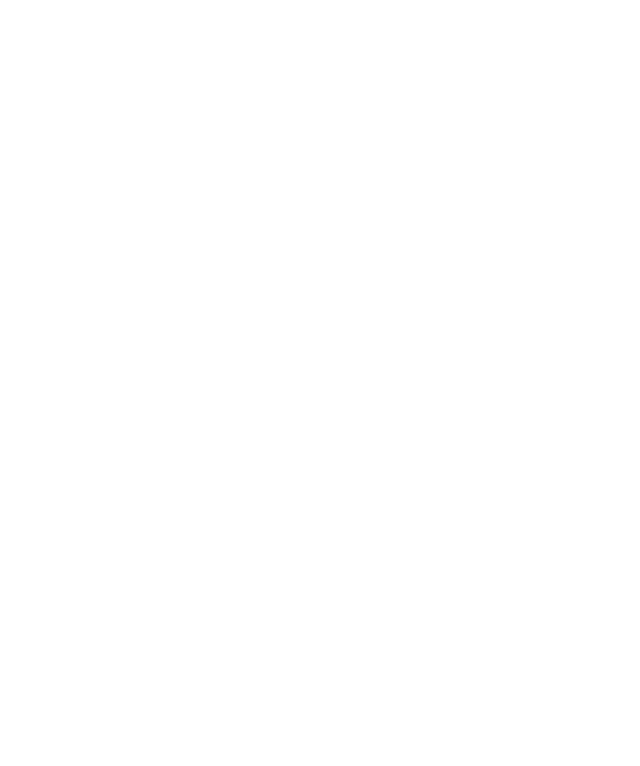
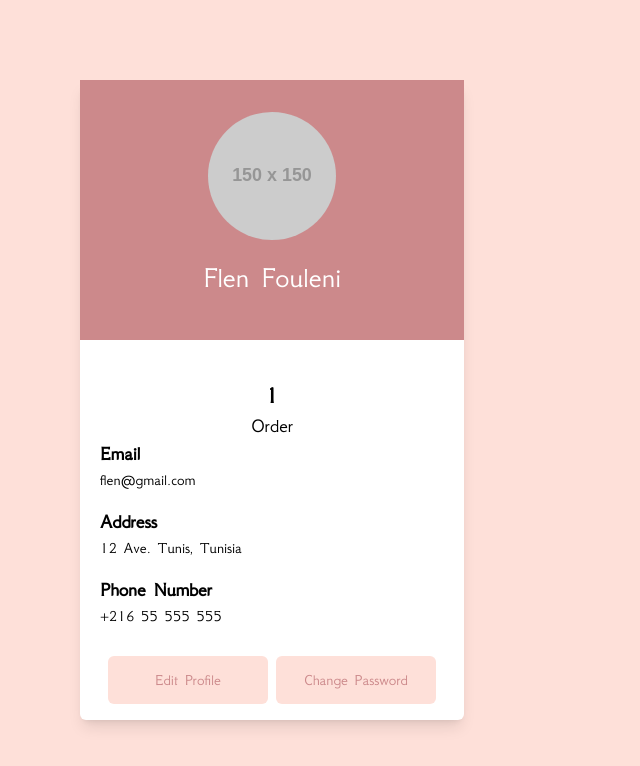
Before and after one commit to nawresncib12/Kallos, an Angular app: page /profile in a window 1280 px wide. Before the commit this address led to /. Shown: the top 766 px of the page, without its empty margins (0-640 px from the left). Built offline with nearby package versions, Linux system fonts and the light colour scheme.

Commit message:
feat: profile info card

```diff
--- a/src/app/app.module.ts
+++ b/src/app/app.module.ts
@@ -15,6 +15,8 @@
 import { LoginFormComponent } from './components/auth/login-form/login-form.component';
 import { RegisterFormComponent } from './components/auth/register-form/register-form.component';
 import { FormsModule, ReactiveFormsModule } from '@angular/forms';
+import { ProfileComponent } from './pages/profile/profile.component';
+import { InfoCardComponent } from './components/profile/info-card/info-card.component';
 
 @NgModule({
   declarations: [
@@ -26,6 +28,8 @@
     RegisterComponent,
     LoginFormComponent,
     RegisterFormComponent,
+    ProfileComponent,
+    InfoCardComponent,
   ],
   bootstrap: [AppComponent],
   imports: [
--- /dev/null
+++ b/src/app/components/profile/info-card/info-card.component.html
@@ -0,0 +1,61 @@
+<div class="bg-white shadow-lg flex flex-col rounded-md h-full w-96">
+  <!-- image + name -->
+  <div
+    class="relative py-8 bg-pink-dark flex flex-col justify-center items-center"
+  >
+    <!-- Profile Image -->
+    <img
+      src="https://via.placeholder.com/150"
+      class="rounded-full h-32 w-32 top-12"
+    />
+    <p class="text-3xl text-white pt-5 pb-3">
+      {{ user.firstName + " " + user.lastName }}
+    </p>
+  </div>
+  <!-- info -->
+  <div class="pt-10 flex-grow flex flex-col justify-between px-5">
+    <div>
+      <div class="flex flex-col justify-center space-y-4 items-center">
+        <div class="flex flex-col justify-center items-center">
+          <p class="text-2xl font-bold">{{ user.orders.length }}</p>
+          <p class="text-xl">
+            Order{{
+              user.orders.length > 1 || user.orders.length === 0 ? "s" : ""
+            }}
+          </p>
+        </div>
+        <!-- <div class="flex flex-col justify-center items-center">
+                <p class="text-2xl font-bold">0</p>
+                <p class="text-xl">Favourites</p>
+            </div>
+        </div> -->
+      </div>
+      <div>
+        <div>
+          <p class="text-xl font-bold">Email</p>
+          <p class="text-md">{{ user.email }}</p>
+        </div>
+        <div class="pt-4">
+          <p class="text-xl font-bold">Address</p>
+          <p class="text-md">12 Ave. Tunis, Tunisia</p>
+        </div>
+        <div class="pt-4">
+          <p class="text-xl font-bold">Phone Number</p>
+          <p class="text-md">+216 55 555 555</p>
+        </div>
+      </div>
+    </div>
+    <div class="flex justify-around space-x-2 mx-2 py-4">
+      <button
+        class="w-full bg-pink-light text-pink-dark py-3 rounded-md hover:bg-pink-dark hover:text-white transition active:bg-rose-400"
+      >
+        <p class="text-center">Edit Profile</p>
+      </button>
+      <button
+        class="w-full bg-pink-light text-pink-dark py-3 rounded-md hover:bg-pink-dark hover:text-white transition active:bg-rose-400"
+      >
+        <p class="text-center">Change Password</p>
+      </button>
+    </div>
+  </div>
+</div>
--- /dev/null
+++ b/src/app/components/profile/info-card/info-card.component.ts
@@ -0,0 +1,14 @@
+import { Component, Input, OnInit } from '@angular/core';
+import { mockUser, User } from 'src/app/pages/profile/mock';
+
+@Component({
+  selector: 'app-info-card',
+  templateUrl: './info-card.component.html',
+  styleUrls: ['./info-card.component.scss'],
+})
+export class InfoCardComponent implements OnInit {
+  @Input() user: User = mockUser;
+  constructor() {}
+
+  ngOnInit(): void {}
+}
--- /dev/null
+++ b/src/app/pages/profile/mock.ts
@@ -0,0 +1,97 @@
+export enum Category {
+  JEWELRY = 'JEWELRY',
+  SCULPTURE = 'SCULPTURE',
+  CANDLES = 'CANDLES',
+  MAKEUP = 'MAKEUP',
+}
+export enum Role {
+  ADMIN = 'admin',
+  USER = 'user',
+}
+export enum OrderStatus {
+  Pending = 'Pending',
+  Shipped = 'Shipped',
+  Delivered = 'Delivered',
+  Cancelled = 'Cancelled',
+}
+
+export type Product = {
+  id: number;
+
+  name: string;
+
+  description: string;
+
+  price: number;
+
+  // enum Category Column
+  category: Category;
+
+  orderItems?: OrderItem[];
+};
+type OrderItem = {
+  id: number;
+  quantity: number;
+  order?: Order;
+  product: Product;
+};
+
+export type Order = {
+  id: number;
+
+  orderItems: OrderItem[];
+
+  orderDate: Date;
+
+  status: OrderStatus;
+
+  user?: User;
+};
+
+export type User = {
+  id: number;
+
+  firstName: string;
+
+  lastName: string;
+
+  role: Role;
+
+  email: string;
+
+  createdAt: Date;
+
+  updatedAt: Date;
+
+  orders: Order[];
+};
+
+export const mockUser: User = {
+  id: 1,
+  firstName: 'Flen',
+  lastName: 'Fouleni',
+  role: Role.ADMIN,
+  email: 'flen@gmail.com',
+  createdAt: new Date(),
+  updatedAt: new Date(),
+  orders: [
+    {
+      id: 1,
+      orderItems: [
+        {
+          id: 1,
+          quantity: 1,
+          product: {
+            id: 1,
+            name: 'Product 1',
+            description: 'Product 1 description',
+            price: 100,
+            category: Category.JEWELRY,
+          },
+        },
+      ],
+      orderDate: new Date(),
+      status: OrderStatus.Pending,
+    },
+  ],
+};
--- /dev/null
+++ b/src/app/pages/profile/profile.component.html
@@ -0,0 +1,9 @@
+<div class="w-full h-full bg-pink-light">
+  <!-- Profile -->
+  <div class="grid grid-cols-2 grid-rows-1 px-5 md:px-20 w-full h-full">
+    <div class="py-20">
+      <app-info-card [user]="user"></app-info-card>
+    </div>
+    <!-- Orders -->
+  </div>
+</div>
--- /dev/null
+++ b/src/app/pages/profile/profile.component.ts
@@ -0,0 +1,14 @@
+import { Component, OnInit } from '@angular/core';
+import { mockUser } from './mock';
+
+@Component({
+  selector: 'app-profile',
+  templateUrl: './profile.component.html',
+  styleUrls: ['./profile.component.scss'],
+})
+export class ProfileComponent implements OnInit {
+  user = mockUser;
+  constructor() {}
+
+  ngOnInit(): void {}
+}
```
Also changed, not shown: src/app/app-routing.module.ts (+6 -1 lines), src/app/components/profile/info-card/info-card.component.scss (added), src/app/pages/profile/profile.component.scss (added), 2 other files (tests, documents, lock files or other folders).
